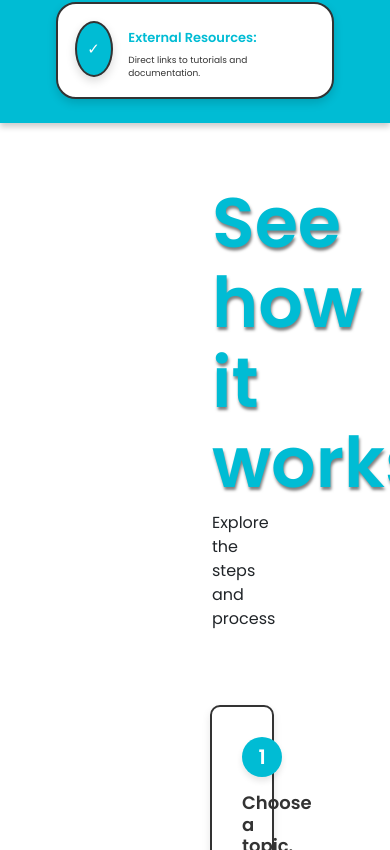
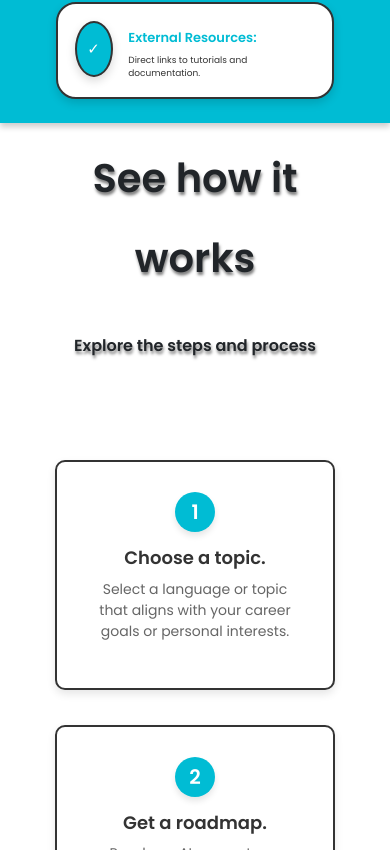
Before and after one commit to Velsariaa/RoadmapAI, a Vue app in the folder Frontend/RoadmapAI/: page / in a window 390 px wide. Shown: the part 1494-2344 px from the top of the page. Built offline with nearby package versions, Linux system fonts and the light colour scheme.

Commit message:
frontend changes
frontend changes

```diff
--- a/Frontend/RoadmapAI/src/views/LandingPage.css
+++ b/Frontend/RoadmapAI/src/views/LandingPage.css
@@ -35,6 +35,13 @@ img {
   text-shadow: 1px 3px 3px rgba(0, 0, 0, 0.5);
 }
 
+.process-title {
+  font-weight: 800;
+  font-size: 90px;
+  line-height: 80px;
+  text-shadow: 1px 3px 3px rgba(0, 0, 0, 0.5);
+}
+
 .testimonial-title {
   font-weight: 800;
   font-size: 90px;
@@ -52,6 +59,9 @@ img {
 
 .subtitle {
   font-size: 20px;
+}
+.process-subtitle{
+
 }
 
 
@@ -265,12 +275,14 @@ img {
 .process-title .title {
   font-size: 70px;
   color: #00bcd4;
+  padding: 0;
 }
 
 .rowSteps {
   display: flex;
   justify-content: space-between;
   gap: 20px;
+  align-items: center;
   /* Adds spacing between the cards */
   padding: 40px 0;
   /* Padding around the row */
@@ -355,7 +367,7 @@ img {
 .rowFAQs {
   background-color: #fff;
   color: #333;
-  padding: 40px 20px;
+
   display: flex;
   padding: 60px 150px 60px 200px;
   box-shadow: 0 4px 6px rgba(0, 0, 0, 0.2);
@@ -558,7 +570,7 @@ img {
   }
 
   .testimonial-card {
-    height: 55%;
+    height: 70%;
     margin-right: 7%;
     width: 80%;
   }
@@ -575,6 +587,18 @@ img {
   .testimonial-course{
     font-size: 1.5vh;
   }
+  .testimonials-carousel{
+    height: 40vh;
+  }
+  .process-title{
+    font-size: 40px;
+  }
+  .process-subtitle{
+    font-size: 16px;
 
+  }
+  .rowProcess{
+    padding: 15px 17px 15px 17px;
+  }
 
 }
--- a/Frontend/RoadmapAI/src/views/LandingPage.vue
+++ b/Frontend/RoadmapAI/src/views/LandingPage.vue
@@ -63,12 +63,12 @@
       <!-- Third Row: How It Works Section -->
       <b-row class="rowProcess">
         <b-col lg="12" class="text-center process-title">
-          <h1 class="title mb-2">See how it works</h1>
-          <p class="subtitle mb-4">Explore the steps and process</p>
+          <h1 class="process-title mb-2">See how it works</h1>
+          <p class="process-subtitle mb-4">Explore the steps and process</p>
         </b-col>
 
         <b-row class="rowSteps">
-          <b-col lg="3" md="6" sm="12" v-for="(step, index) in steps" :key="index" class="step-cards">
+          <b-col lg="3" md="6" sm="6" cols="6" v-for="(step, index) in steps" :key="index" class="step-cards">
 
               <div class="number-icon">{{ step.icon }}</div>
               <h3 class="step-title">{{ step.title }}</h3>
```
